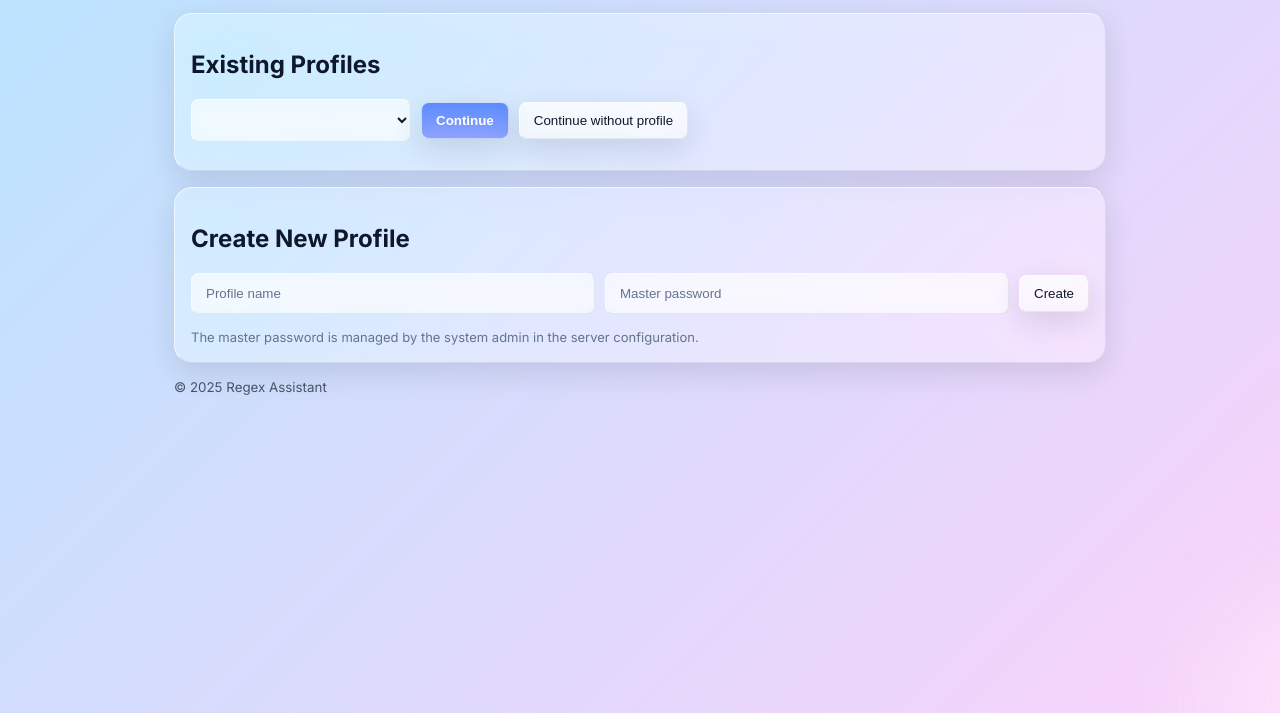
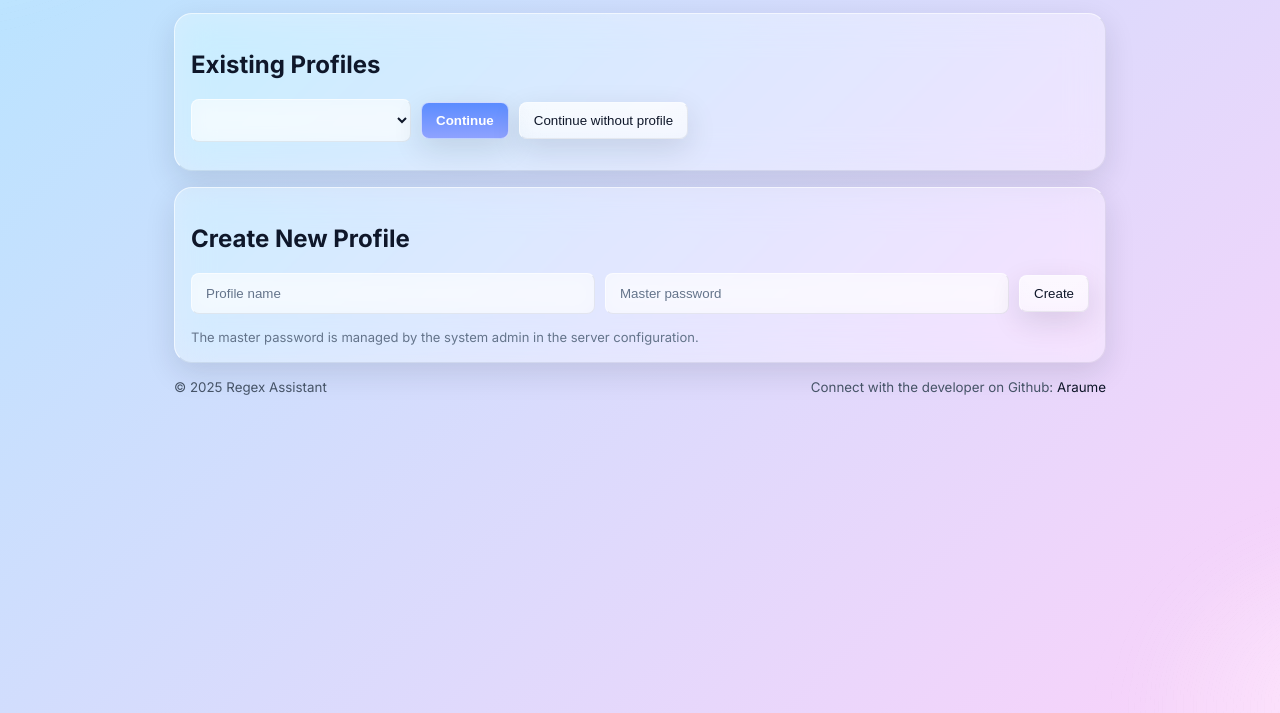
Before and after one commit to araume/hpai-regex-assistant, a website: page frontend/profile.html in a window 1280 px wide. Shown: the part 87-800 px from the top of the page. Drawn offline with Linux system fonts and the light colour scheme; no server answers.

Commit message:
Add dev details to profile

```diff
--- a/frontend/profile.html
+++ b/frontend/profile.html
@@ -39,6 +39,7 @@
 
     <footer>
       <small>© 2025 Regex Assistant</small>
+      <small>Connect with the developer on Github: <a href="https://github.com/araume" target="_blank">Araume</a></small>
     </footer>
   </div>
 
```
